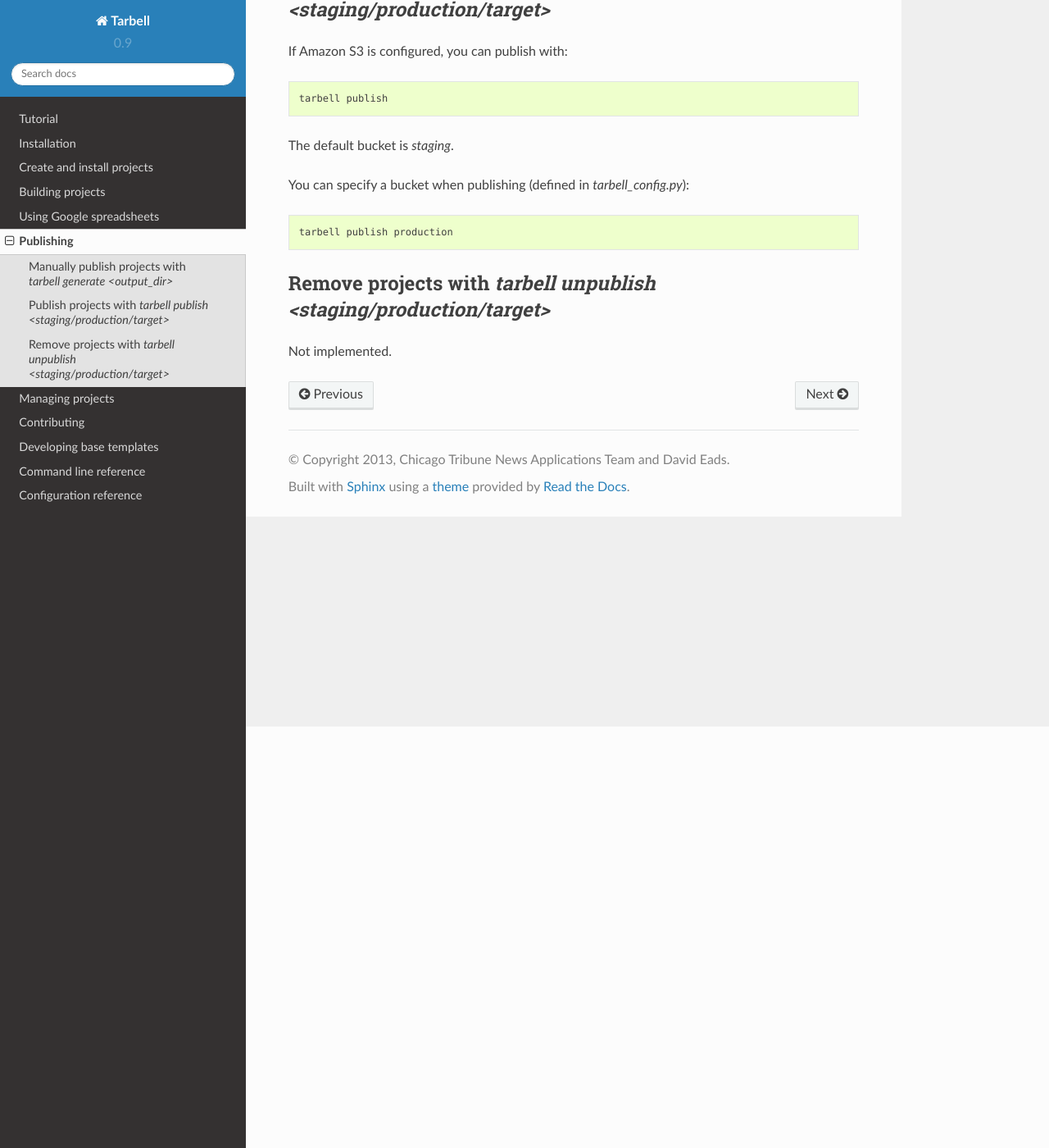
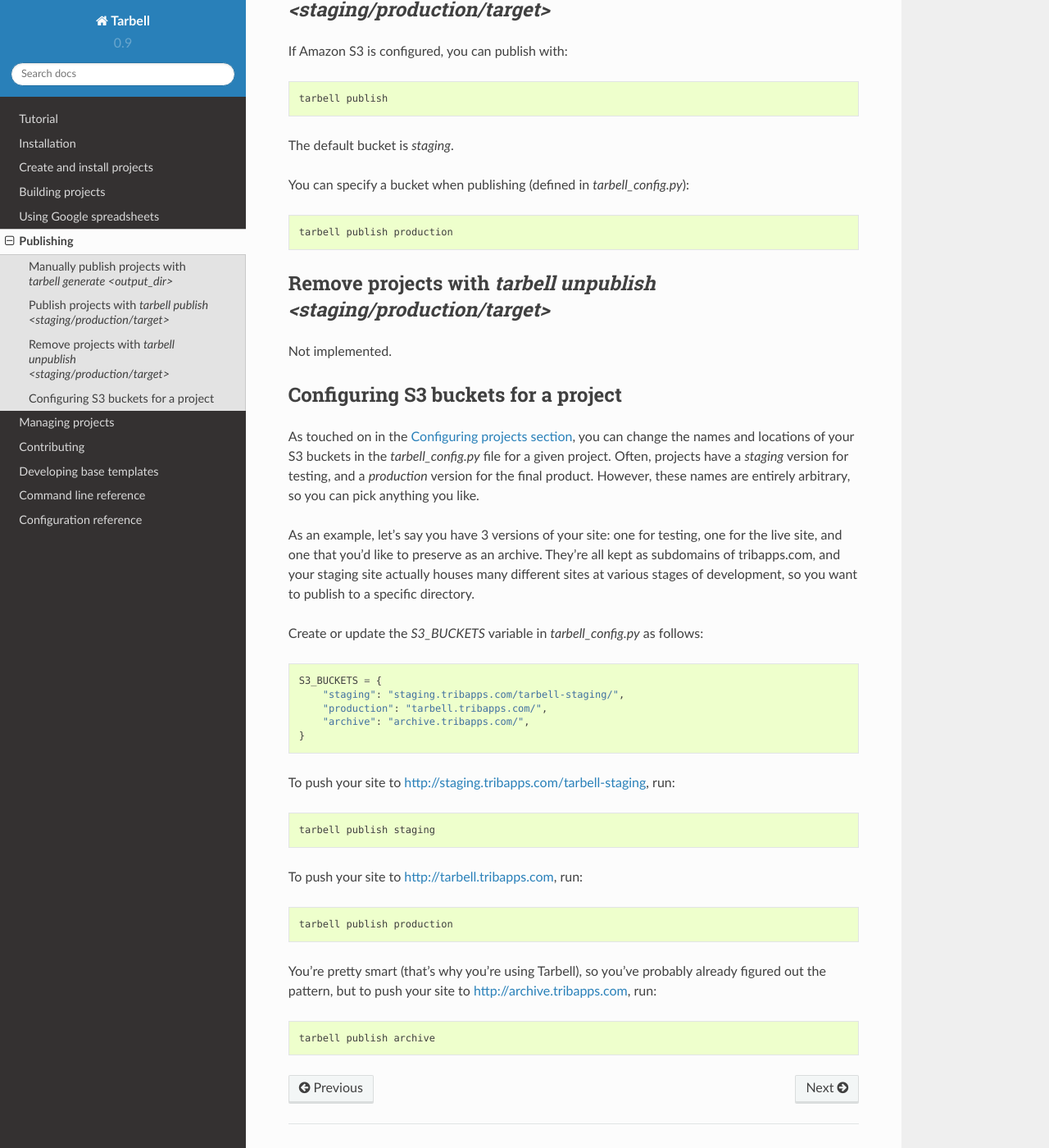
Before and after one commit to tarbell-project/tarbell, a Sphinx documentation site: the page built from tarbell/docs/publish.rst, in a window 1280 px wide and 1400 px high, scrolled down 514 px. Shown: the whole window at 82% size. Built offline with Sphinx 7.4.7 and the Read the Docs theme 2.0.0, drawn with Linux system fonts in a browser that asks for light colours.

Commit message:
Adding s3-bucket-customization section

```diff
--- a/tarbell/docs/publish.rst
+++ b/tarbell/docs/publish.rst
@@ -31,3 +31,41 @@
 --------------------------------------------------------------------
 
 Not implemented.
+
+Configuring S3 buckets for a project
+------------------------------------
+
+As touched on in the
+`Configuring projects section <build.html#configuring-projects>`_, you can
+change the names and locations of your S3 buckets in the `tarbell_config.py`
+file for a given project. Often, projects have a `staging` version for testing,
+and a `production` version for the final product. However, these names are
+entirely arbitrary, so you can pick anything you like.
+
+As an example, let's say you have 3 versions of your site: one for testing, one
+for the live site, and one that you'd like to preserve as an archive. They're
+all kept as subdomains of tribapps.com, and your staging site actually houses
+many different sites at various stages of development, so you want to publish
+to a specific directory.
+
+Create or update the `S3_BUCKETS` variable in `tarbell_config.py` as follows::
+
+  S3_BUCKETS = {
+      "staging": "staging.tribapps.com/tarbell-staging/",
+      "production": "tarbell.tribapps.com/",
+      "archive": "archive.tribapps.com/",
+  }
+
+To push your site to http://staging.tribapps.com/tarbell-staging, run::
+
+  tarbell publish staging
+
+To push your site to http://tarbell.tribapps.com, run::
+
+  tarbell publish production
+
+You're pretty smart (that's why you're using Tarbell), so you've probably
+already figured out the pattern, but to push your site to
+http://archive.tribapps.com, run::
+
+  tarbell publish archive
```
